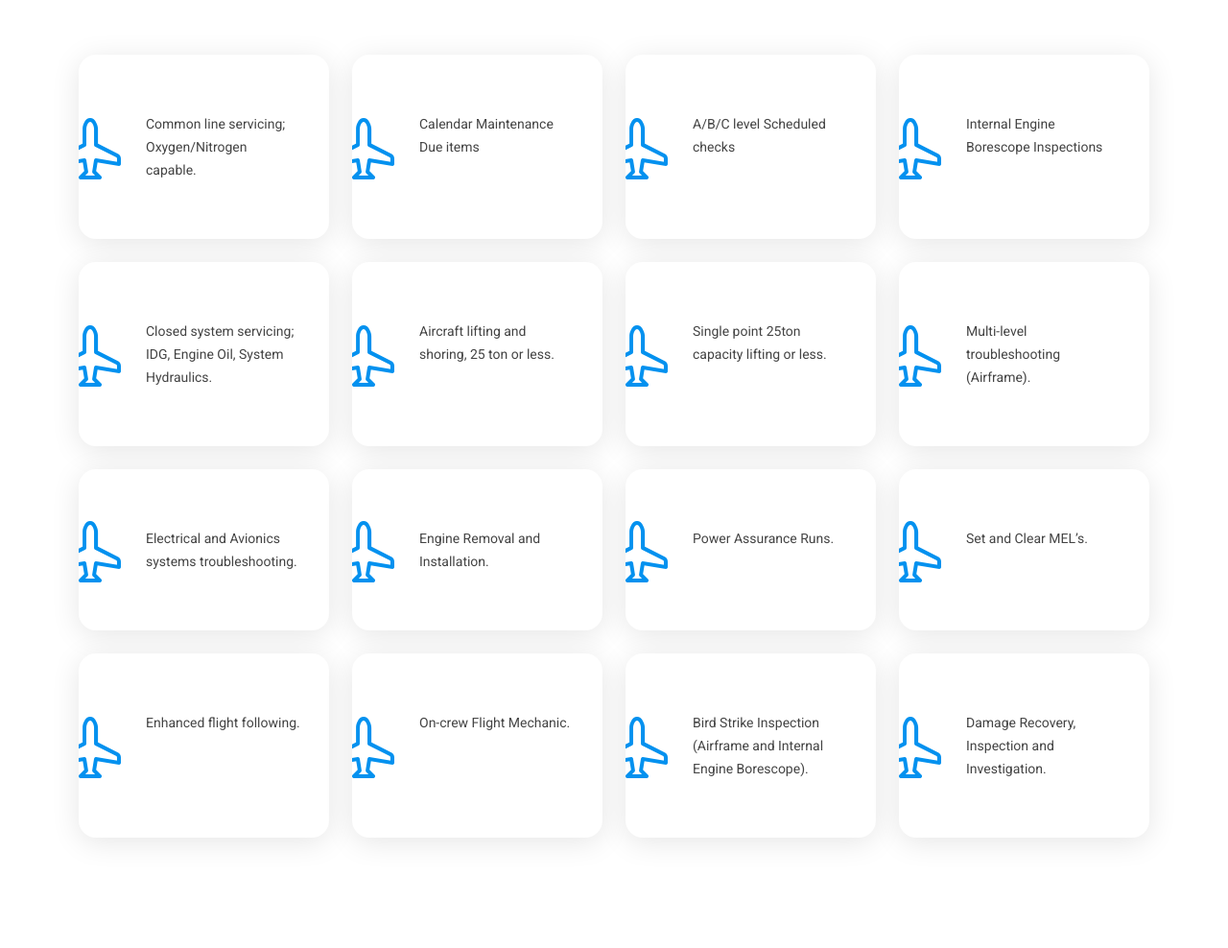
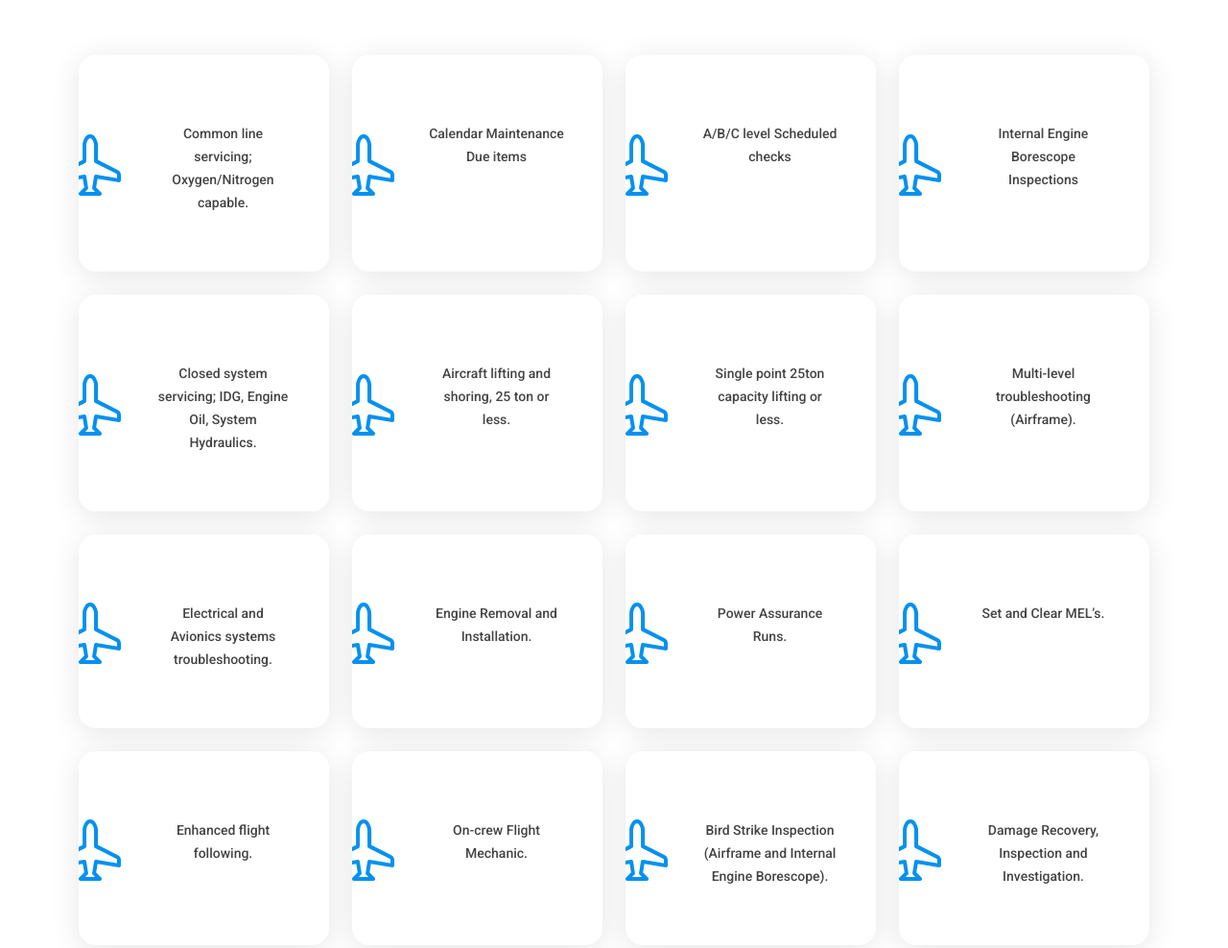
Before and after one commit to RafaelHdez/ProyectoJPM, a plain HTML site: page index.html in a window 1280 px wide. Shown: the part 1277-2265 px from the top of the page at 96% size. Drawn offline with Linux system fonts and the light colour scheme.

Commit message:
Update main.css

```diff
--- a/assets/css/main.css
+++ b/assets/css/main.css
@@ -1992,6 +1992,11 @@ section,
   z-index: 0;
 }
 
+.p-center {
+  text-align: center;
+  margin: 10px;
+  font-weight: 500;
+}
 
 .center {
   padding: 0px 145px;
```
